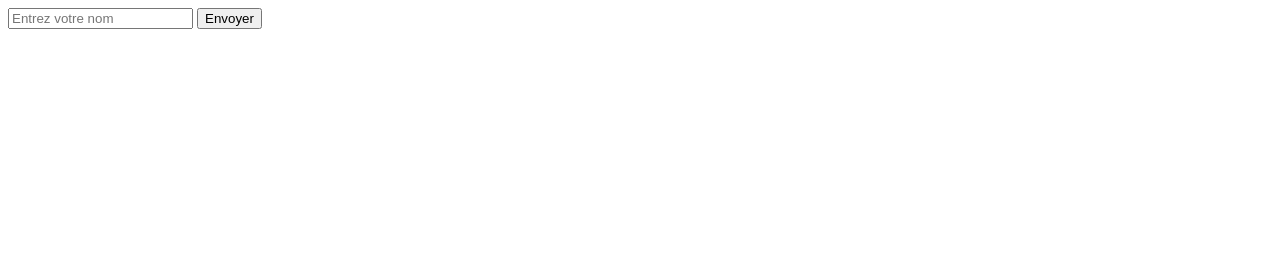
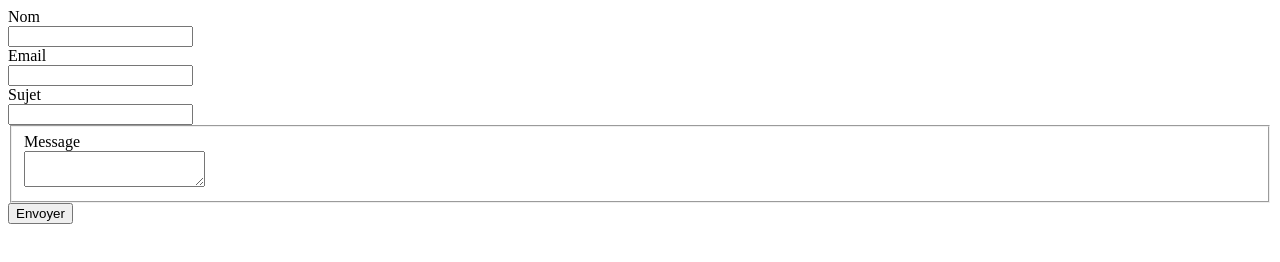
Before and after one commit to anthony65150/Javascript, a plain HTML site: page index.html in a window 1280 px wide. Drawn offline with Linux system fonts and the light colour scheme.

Commit message:
protection

```diff
--- a/assets/js/dom.js
+++ b/assets/js/dom.js
@@ -136,7 +136,7 @@ boutonAjout.addEventListener("click", ajoutElement);*/
 //change
 
 
-//exercice
+//exercice------------------------------------------------------------------------
 //1. empecher le comportement par defaut du formulaire
 //2. afficher le texte saisi en temps reel
 //3.valider le contenu avant soumission
@@ -148,7 +148,7 @@ boutonAjout.addEventListener("click", ajoutElement);*/
 //champNom = selectionner element avec un id ("monInput")
 //resultat = selectionner element avec un id ("resultat")
 
-let monFormulaire = document.getElementById ("monFormulaire");
+/*let monFormulaire = document.getElementById ("monFormulaire");
 let champNom = document.getElementById ("monInput");
 let resultat = document.getElementById ("resultat");
 
@@ -180,4 +180,63 @@ champNom.addEventListener("input", function(){
         resultat.textContent = `Vous tapez : ${this.value}`;
         resultat.style.color = "blue";
     }
+});*/
+
+
+//mettre une bordure rouge sur l'input si aucun champ n'est ecrit
+//mettre une bordure verte sur l'input si un champ est ecrit
+
+//je recupere mes elements:
+/*let monFormulaire = document.getElementById("monFormulaire");
+let inputName = document.getElementById("inputName");
+
+//mise en place d'un ecouteur submit et d'une condition pour les bordures
+
+monFormulaire.addEventListener("submit", function(e){
+    e.preventDefault();
+
+    if(inputName.value.trim()===""){
+        inputName.style.border = "solid 3px red";
+    }
+
+    else {
+        inputName.style.border = "solid 3px green";
+    }
+    monFormulaire.reset();
 });
+
+//mise en place bordure saisi en temps reel
+monFormulaire.addEventListener("input", function(){
+    if(inputName.value.trim() ===""){
+        inputName.style.border = "solid 3px gray";
+    }
+    else{
+        inputName.style.border = "solid 3px blue";
+    }
+});*/
+
+
+//attendre que le DOM soit completement chargé
+document.activeElement('DOMContentLoaded', function(){
+
+
+
+    // ===== PROTECTION CONTRE LES ATTAQUES XSS =====
+    // La fonction escapeHtml convertit les caractères spéciaux en entités HTML
+    // Cela empêche l'injection de code malveillant (attaques XSS)
+    // Par exemple: "<script>" devient "&lt script &gt" et ne sera pas exécuté comme du code
+
+    function escapeHtml(unsafe){
+        return unsafe
+        .replace(/&/g, "&amp;") // Remplace & par &amp
+        .replace(/</g, "&lt;")    // Remplace < par &lt
+        .replace(/>/g, "&gt;")    // Remplace > par &gt
+        .replace(/"/g, "&quot;") // Remplace " par &quot
+        .replace(/'/g, "&#039;"); // Remplace ' par &#039
+    }
+
+    //=============VALIDATION DU FORMULAIRE============
+    //cette fonction verifie si tous les champs du formulaire sont remplis
+
+
+});
--- a/index.html
+++ b/index.html
@@ -45,15 +45,36 @@
 
 
 
-    <form id="monFormulaire">
-        <input type="text" id="monInput" placeholder="Entrez votre nom">
-        <button type="submit">Envoyer</button>
-    </form>
-    <div id="resultat">
+    <section id="contact">
+        <form id="monFormulaire">
+          <div class="row mb-3">
+            <label for="inputName" class="col-sm-2 col-form-label">Nom</label>
+            <div class="col-sm-10">
+              <input type="text" class="form-control" id="inputName">
+            </div>
+          </div>
+          <div class="row mb-3">
+            <label for="inputEmail3" class="col-sm-2 col-form-label">Email</label>
+            <div class="col-sm-10">
+              <input type="email" class="form-control" id="inputEmail">
+            </div>
+          </div>
+          <div class="row mb-3">
+            <label for="inputSubject" class="col-sm-2 col-form-label">Sujet</label>
+            <div class="col-sm-10">
+              <input type="text" class="form-control" id="inputSubject">
+            </div>
+          </div>
+          <fieldset class="row mb-3">
+            <label for="inputMessage" class="col-sm-2 col-form-label">Message</label>
+            <div class="col-sm-10">
+              <textarea class="col-sm-2 col-form-label" name="inputMessage" id="inputMessage"></textarea>
+            </div>
 
-    </div>
-
-
+          </fieldset>
+          <button type="submit" class="btn btn-primary">Envoyer</button>
+        </form>
+      </section>
 
 
 
```
